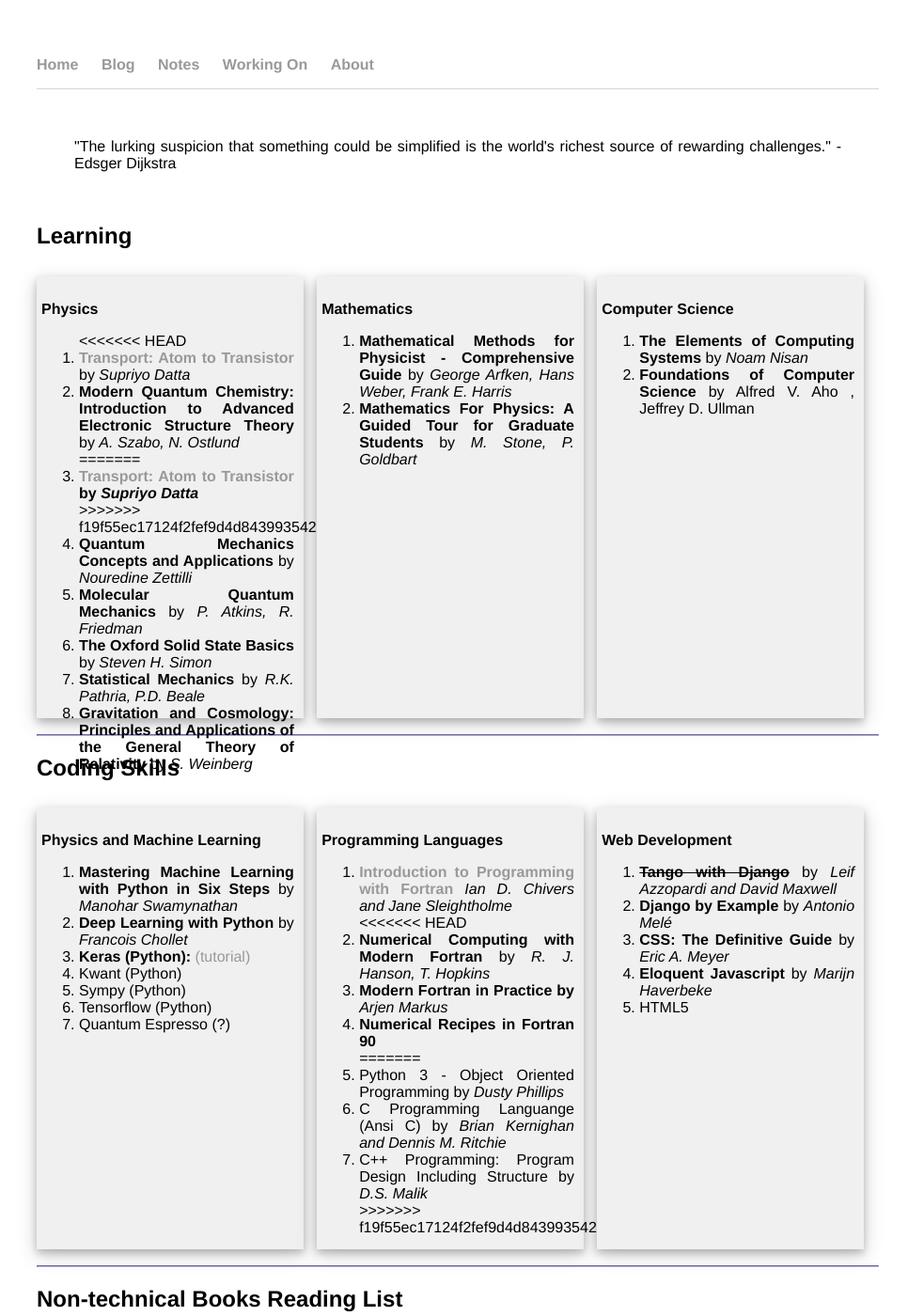
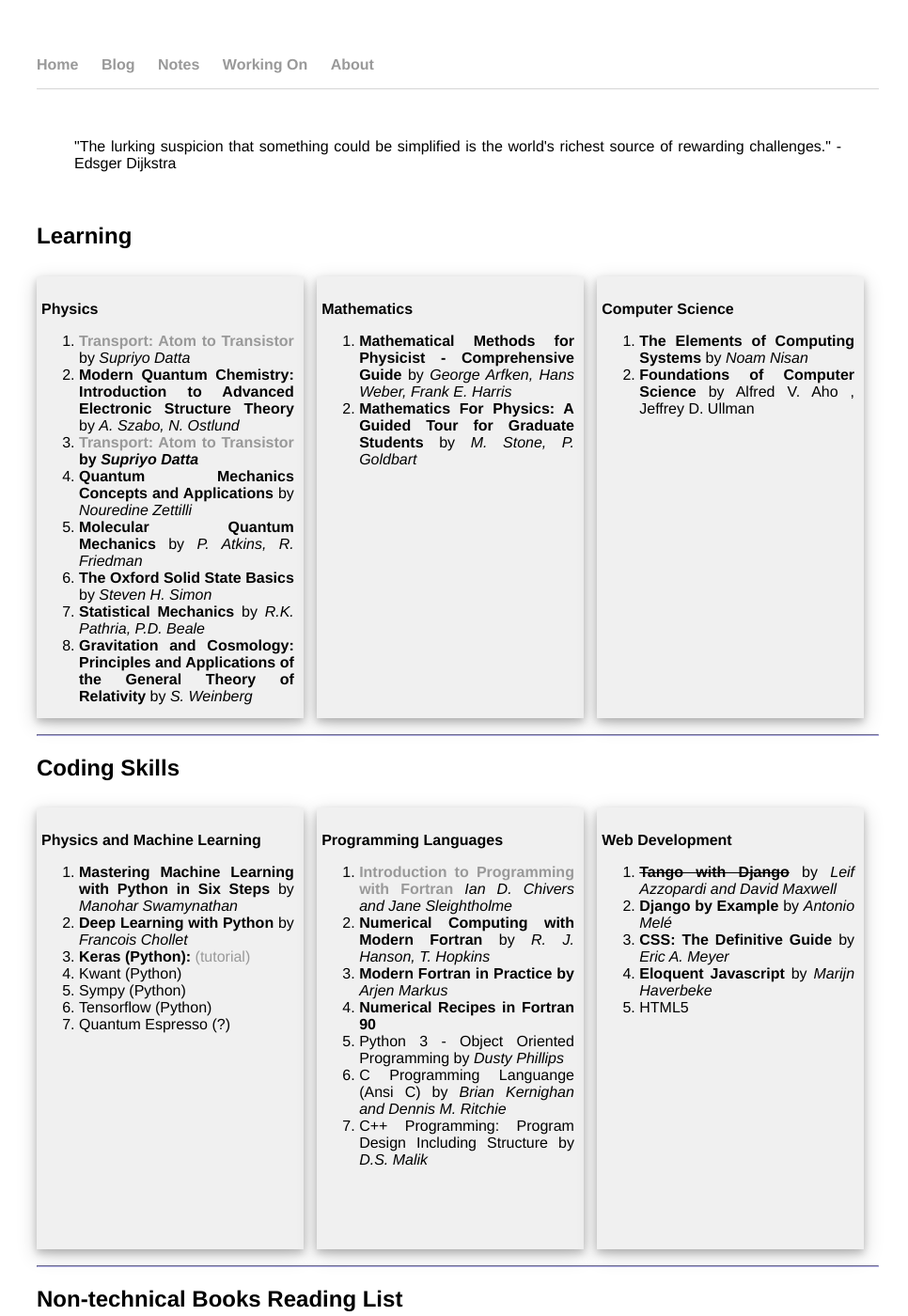
Before and after one commit to sinbad989/sinbad989.github.io, a Jekyll site: the page built from working/index.html, in a window 1280 px wide and 1400 px high. Shown: the whole window at 94% size, without its empty margins (153-1119 px from the left). Built offline with Jekyll 4.4.1, drawn with Linux system fonts in a browser that asks for light colours; nearby versions of some CDN libraries; some web fonts are replaced.

Commit message:
Update index.html
remove unnecessary code

```diff
--- a/working/index.html
+++ b/working/index.html
@@ -11,12 +11,9 @@ title: Working On
         <div class="col span_1_of_3">
             <p><b>Physics</b></p>
             <ol>
-<<<<<<< HEAD
                 <li><b><a href="https://github.com/sinbad989/Python_Programming/tree/master/Quantum%20Transport%20-%20Atoms%20to%20Transistors">Transport: Atom to Transistor</a></b> by <i>Supriyo Datta</i></li>
                 <li><b>Modern Quantum Chemistry: Introduction to Advanced Electronic Structure Theory</b> by <i>A. Szabo, N.    Ostlund</i></li>
-=======
                 <li><b><a href="https://github.com/sinbad989/Python_Programming/tree/master/Quantum%20Transport%20-%20Atoms%20to%20Transistors">Transport: Atom to Transistor</a> by <i>Supriyo Datta</i></b></li>
->>>>>>> f19f55ec17124f2fef9d4d8439935420de57e660
                 <li><b>Quantum Mechanics Concepts and Applications</b> by <i>Nouredine Zettilli</i></li>
                 <li><b>Molecular Quantum Mechanics</b> by <i>P. Atkins, R. Friedman</i></li>
                 <!-- <li><b>Introduction to Many Body Physics</b> by <i>Piers Coleman</i></li>
@@ -68,7 +65,6 @@ title: Working On
             <p><b>Programming Languages</b></p>
             <ol>
                 <li><b><a href="https://github.com/sinbad989/Fortran-Mastery">Introduction to Programming with Fortran</a></b> <i>Ian D. Chivers and Jane Sleightholme</i></li>
-<<<<<<< HEAD
                 <li><b><a href=""></a>Numerical Computing with Modern Fortran</b> by <i>R. J. Hanson, T. Hopkins</i></a></li>
                 <li><b><a href=""></a>Modern Fortran in Practice by </b><i>Arjen Markus</i></a></li>
                 <li><b><a href=""></a>Numerical Recipes in Fortran 90</b></i></a></li>
@@ -77,11 +73,10 @@ title: Working On
                 <li>C Programming Languange (Ansi C) by <i>Brian Kernighan and Dennis M. Ritchie</i></li>
                 <li>C++ Programming: Program Design Including Structure by <i>D.S. Malik</i></li>
                 -->
-=======
                 <li>Python 3 - Object Oriented Programming by <i>Dusty Phillips</i></li>
                 <li>C Programming Languange (Ansi C) by <i>Brian Kernighan and Dennis M. Ritchie</i></li>
                 <li>C++ Programming: Program Design Including Structure by <i>D.S. Malik</i></li>
->>>>>>> f19f55ec17124f2fef9d4d8439935420de57e660
+
             </ol>
         </div>
         <div class="col span_1_of_3">
```
